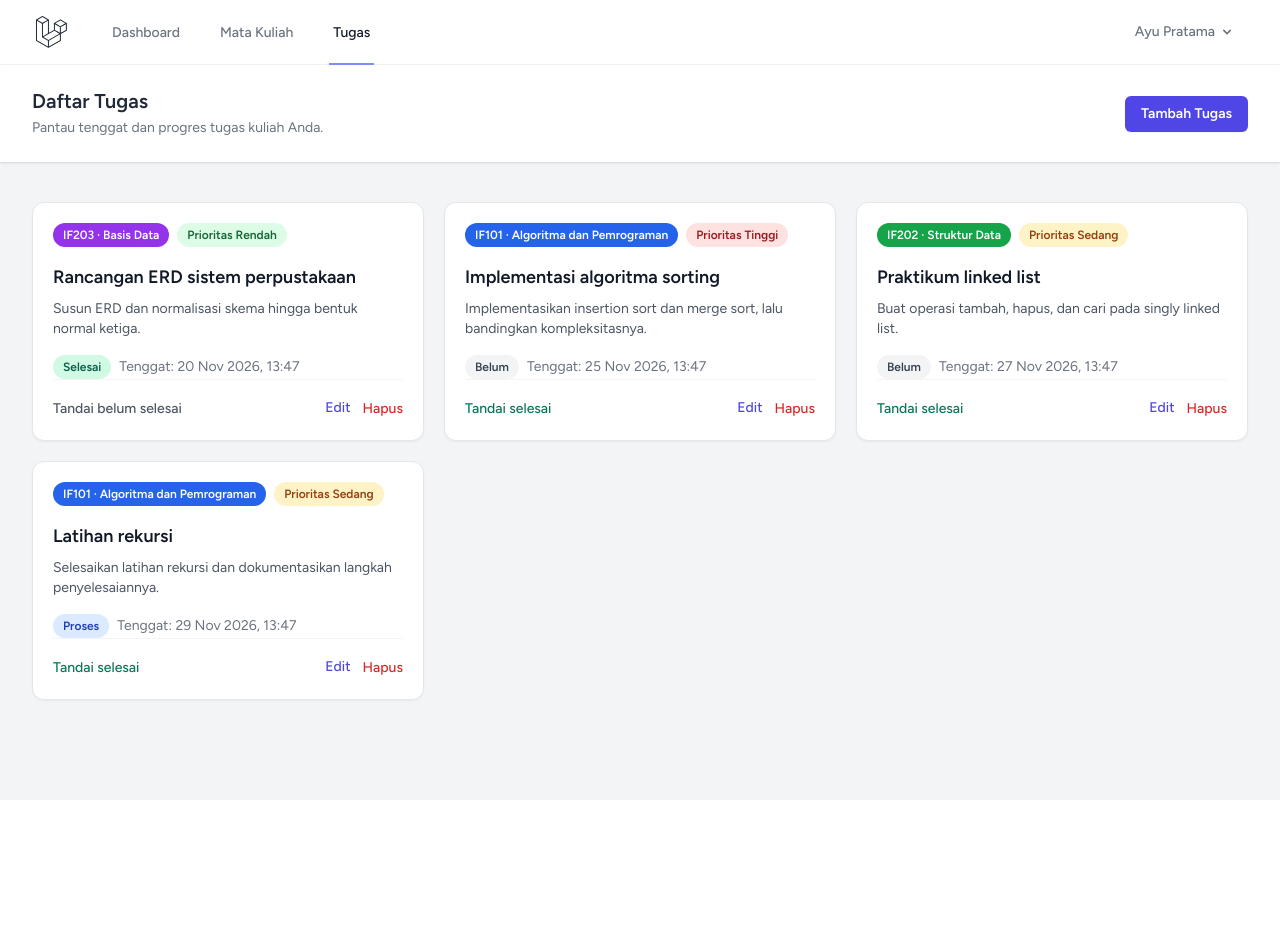
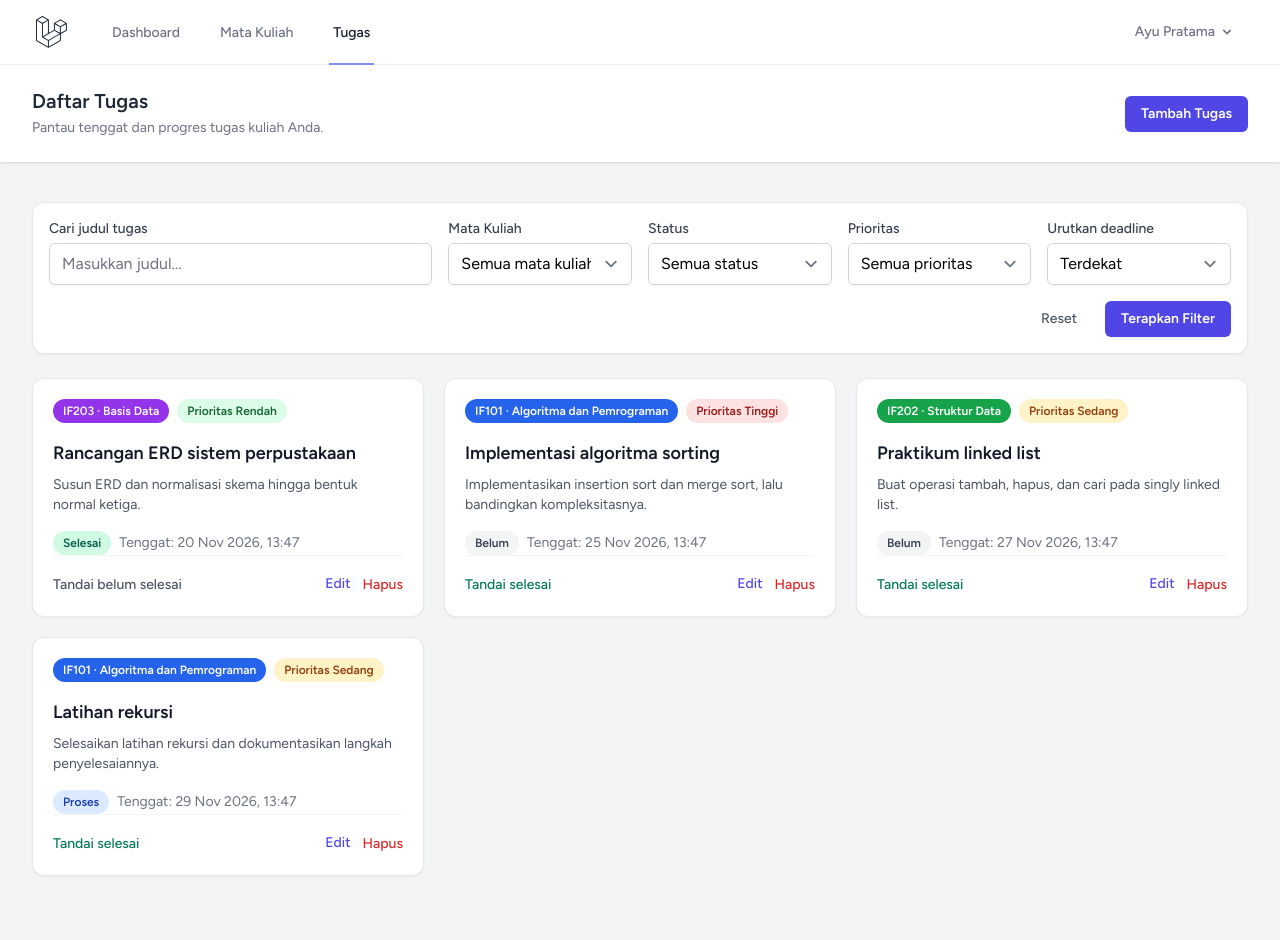
Before and after one commit to ayusetiana32-star/ayu-2505017, a Laravel app: page /tasks in a window 1280 px wide. Before the commit the page ends 702 px from the top, so only its background shows below. Run offline with Laravel 12, Linux system fonts and the light colour scheme; a user stored in the database is signed in; data comes from the database, SQL or seed files in the repository; style sheets or scripts are compiled from the project's sources.

Commit message:
tahap 6 filter & pencarian

```diff
--- a/app/Http/Controllers/TaskController.php
+++ b/app/Http/Controllers/TaskController.php
@@ -8,6 +8,7 @@ use App\Models\Task;
 use Illuminate\Http\RedirectResponse;
 use Illuminate\Http\Request;
 use Illuminate\Support\Facades\Gate;
+use Illuminate\Validation\Rule;
 use Illuminate\View\View;
 
 class TaskController extends Controller
@@ -16,12 +17,31 @@ class TaskController extends Controller
     {
         Gate::authorize('viewAny', Task::class);
 
+        $filters = $request->validate([
+            'search' => ['nullable', 'string', 'max:100'],
+            'course_id' => [
+                'nullable',
+                'integer',
+                Rule::exists('courses', 'id')->where('user_id', $request->user()->id),
+            ],
+            'status' => ['nullable', Rule::in(['belum', 'proses', 'selesai'])],
+            'priority' => ['nullable', Rule::in(['rendah', 'sedang', 'tinggi'])],
+            'deadline_order' => ['nullable', Rule::in(['asc', 'desc'])],
+        ]);
+
         return view('tasks.index', [
             'tasks' => $request->user()
                 ->tasks()
                 ->with('course')
-                ->orderBy('deadline')
-                ->paginate(12),
+                ->search($filters['search'] ?? null)
+                ->forCourse(isset($filters['course_id']) ? (string) $filters['course_id'] : null)
+                ->withStatus($filters['status'] ?? null)
+                ->withPriority($filters['priority'] ?? null)
+                ->deadlineOrder($filters['deadline_order'] ?? 'asc')
+                ->paginate(12)
+                ->withQueryString(),
+            'courses' => $request->user()->courses()->orderBy('name')->get(),
+            'filters' => $filters,
         ]);
     }
 
--- a/app/Models/Task.php
+++ b/app/Models/Task.php
@@ -3,6 +3,7 @@
 namespace App\Models;
 
 use Database\Factories\TaskFactory;
+use Illuminate\Database\Eloquent\Builder;
 use Illuminate\Database\Eloquent\Factories\HasFactory;
 use Illuminate\Database\Eloquent\Model;
 use Illuminate\Database\Eloquent\Relations\BelongsTo;
@@ -69,4 +70,35 @@ class Task extends Model
     {
         return $this->hasMany(Reminder::class);
     }
+
+    public function scopeSearch(Builder $query, ?string $search): Builder
+    {
+        if ($search === null || trim($search) === '') {
+            return $query;
+        }
+
+        return $query->where('title', 'like', '%'.$search.'%');
+    }
+
+    public function scopeForCourse(Builder $query, ?string $courseId): Builder
+    {
+        return $query->when($courseId, fn (Builder $query) => $query->where('course_id', $courseId));
+    }
+
+    public function scopeWithStatus(Builder $query, ?string $status): Builder
+    {
+        return $query->when($status, fn (Builder $query) => $query->where('status', $status));
+    }
+
+    public function scopeWithPriority(Builder $query, ?string $priority): Builder
+    {
+        return $query->when($priority, fn (Builder $query) => $query->where('priority', $priority));
+    }
+
+    public function scopeDeadlineOrder(Builder $query, string $direction = 'asc'): Builder
+    {
+        $direction = in_array($direction, ['asc', 'desc'], true) ? $direction : 'asc';
+
+        return $query->orderBy('deadline', $direction);
+    }
 }
--- a/resources/views/tasks/index.blade.php
+++ b/resources/views/tasks/index.blade.php
@@ -20,14 +20,85 @@
                 </div>
             @endif
 
+            <form method="GET" action="{{ route('tasks.index') }}" class="rounded-xl border border-gray-200 bg-white p-4 shadow-sm">
+                <div class="grid gap-4 sm:grid-cols-2 xl:grid-cols-6">
+                    <div class="xl:col-span-2">
+                        <label for="search" class="block text-sm font-medium text-gray-700">Cari judul tugas</label>
+                        <input id="search" name="search" type="search" value="{{ $filters['search'] ?? '' }}" maxlength="100"
+                            placeholder="Masukkan judul..."
+                            class="mt-1 block w-full rounded-md border-gray-300 shadow-sm focus:border-indigo-500 focus:ring-indigo-500">
+                    </div>
+
+                    <div>
+                        <label for="course_id" class="block text-sm font-medium text-gray-700">Mata Kuliah</label>
+                        <select id="course_id" name="course_id"
+                            class="mt-1 block w-full rounded-md border-gray-300 shadow-sm focus:border-indigo-500 focus:ring-indigo-500">
+                            <option value="">Semua mata kuliah</option>
+                            @foreach ($courses as $course)
+                                <option value="{{ $course->id }}" @selected((string) ($filters['course_id'] ?? '') === (string) $course->id)>
+                                    {{ $course->code }} — {{ $course->name }}
+                                </option>
+                            @endforeach
+                        </select>
+                    </div>
+
+                    <div>
+                        <label for="status" class="block text-sm font-medium text-gray-700">Status</label>
+                        <select id="status" name="status"
+                            class="mt-1 block w-full rounded-md border-gray-300 shadow-sm focus:border-indigo-500 focus:ring-indigo-500">
+                            <option value="">Semua status</option>
+                            @foreach (['belum' => 'Belum', 'proses' => 'Proses', 'selesai' => 'Selesai'] as $value => $label)
+                                <option value="{{ $value }}" @selected(($filters['status'] ?? '') === $value)>{{ $label }}</option>
+                            @endforeach
+                        </select>
+                    </div>
+
+                    <div>
+                        <label for="priority" class="block text-sm font-medium text-gray-700">Prioritas</label>
+                        <select id="priority" name="priority"
+                            class="mt-1 block w-full rounded-md border-gray-300 shadow-sm focus:border-indigo-500 focus:ring-indigo-500">
+                            <option value="">Semua prioritas</option>
+                            @foreach (['rendah' => 'Rendah', 'sedang' => 'Sedang', 'tinggi' => 'Tinggi'] as $value => $label)
+                                <option value="{{ $value }}" @selected(($filters['priority'] ?? '') === $value)>{{ $label }}</option>
+                            @endforeach
+                        </select>
+                    </div>
+
+                    <div>
+                        <label for="deadline_order" class="block text-sm font-medium text-gray-700">Urutkan deadline</label>
+                        <select id="deadline_order" name="deadline_order"
+                            class="mt-1 block w-full rounded-md border-gray-300 shadow-sm focus:border-indigo-500 focus:ring-indigo-500">
+                            <option value="asc" @selected(($filters['deadline_order'] ?? 'asc') === 'asc')>Terdekat</option>
+                            <option value="desc" @selected(($filters['deadline_order'] ?? '') === 'desc')>Terjauh</option>
+                        </select>
+                    </div>
+                </div>
+
+                <div class="mt-4 flex justify-end gap-3">
+                    <a href="{{ route('tasks.index') }}"
+                        class="inline-flex items-center rounded-md px-4 py-2 text-sm font-medium text-gray-600 hover:text-gray-900">
+                        Reset
+                    </a>
+                    <button type="submit"
+                        class="inline-flex items-center rounded-md bg-indigo-600 px-4 py-2 text-sm font-semibold text-white shadow-sm hover:bg-indigo-500 focus:outline-none focus:ring-2 focus:ring-indigo-500 focus:ring-offset-2">
+                        Terapkan Filter
+                    </button>
+                </div>
+            </form>
+
             @if ($tasks->isEmpty())
                 <div class="rounded-xl border border-dashed border-gray-300 bg-white px-6 py-14 text-center shadow-sm">
+                    @if (!empty($filters['search']) || !empty($filters['course_id']) || !empty($filters['status']) || !empty($filters['priority']))
+                        <h3 class="text-lg font-semibold text-gray-900">Tugas tidak ditemukan</h3>
+                        <p class="mt-2 text-sm text-gray-500">Coba ubah atau reset filter pencarian Anda.</p>
+                    @else
                         <h3 class="text-lg font-semibold text-gray-900">Belum ada tugas</h3>
                         <p class="mt-2 text-sm text-gray-500">Tambahkan tugas dan tenggatnya agar mudah dipantau.</p>
                         <a href="{{ route('tasks.create') }}"
                             class="mt-5 inline-flex rounded-md bg-indigo-600 px-4 py-2 text-sm font-semibold text-white hover:bg-indigo-500">
                             Tambah Tugas
                         </a>
+                    @endif
                 </div>
             @else
                 @php
```
Also changed, not shown: tests/Feature/TaskFilteringTest.php (added, +108 -0 lines). Lines whose indentation alone changed are shown as unchanged.
